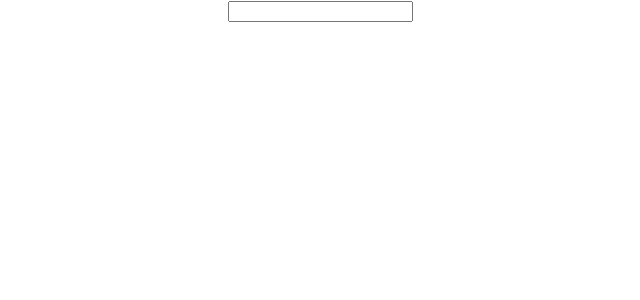
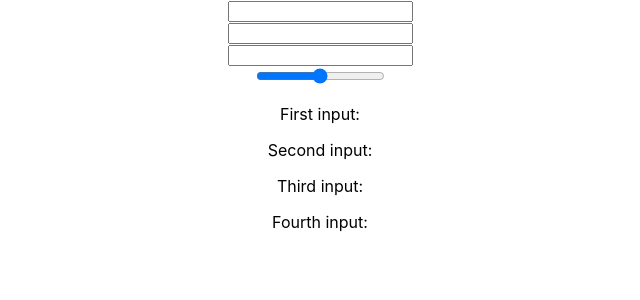
Before and after one commit to GUchechi/reusable-components, a React (Create React App) app: page / in a window 1280 px wide. Shown: the top 300 px of the page, without its empty margins (320-960 px from the left). Built offline with nearby package versions, Linux system fonts and the light colour scheme.

Commit message:
used prop to pass data into input & created card component

```diff
--- a/src/App.js
+++ b/src/App.js
@@ -1,10 +1,42 @@
+
+import { useState } from 'react';
 import './App.css';
 import Input from './Components/Input';
 
 function App() {
+  const [firstInput, setFirstInput] = useState("")
+  const [secondInput, setSecondInput] = useState("")
+  const [thirdInput, setThirdInput] = useState("")
+  const [fourthInput, setFourthInput] = useState("")
   return (
     <div className="App">
-      <Input />
+     <Input
+      inputType="text"
+      inputValue={firstInput}
+      setInputValue={setFirstInput}
+      />
+     <Input
+      inputType="number"
+      inputValue={secondInput}
+      setInputValue={setSecondInput}
+      />
+     <Input
+      inputType="password"
+      inputValue={thirdInput}
+      setInputValue={setThirdInput}
+      />
+     <Input
+      inputType="range"
+      inputValue={fourthInput}
+      setInputValue={setFourthInput}
+      />
+
+     <div>
+      <p>First input:{firstInput}</p>
+      <p>Second input:{secondInput}</p>
+      <p>Third input:{thirdInput}</p>
+      <p>Fourth input:{fourthInput}</p>
+     </div>
     </div>
   );
 }
--- a/src/Components/Input.jsx
+++ b/src/Components/Input.jsx
@@ -1,9 +1,13 @@
 import React from 'react'
 
-const Input = () => {
+const Input = ({inputType,inputValue, setInputValue}) => {
   return (
     <div>
-        <input text="Input" />
+        <input
+          type={inputType}
+          value={inputValue}
+          onChange={ e => setInputValue(e.target.value)}
+        />
     </div>
   )
 }
```
Also changed, not shown: src/Components/Card.jsx (added, +9 -0 lines).
